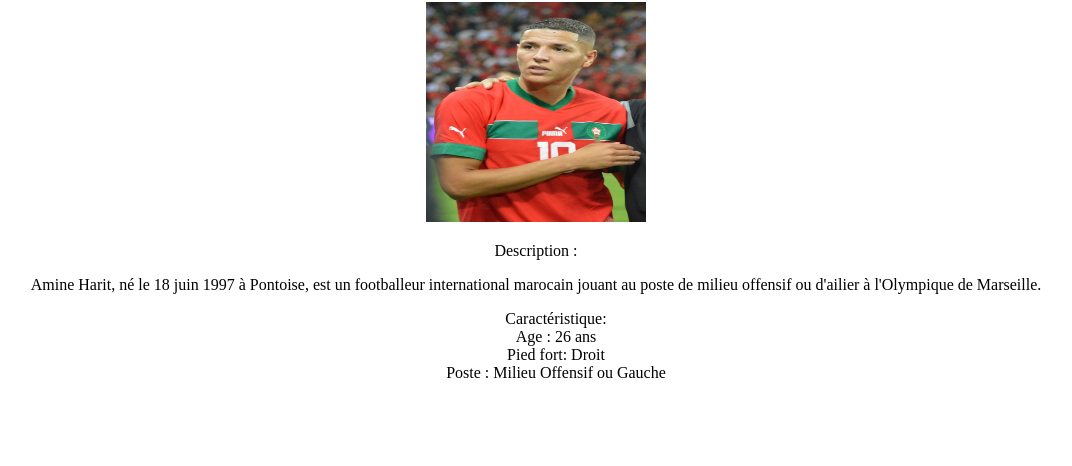
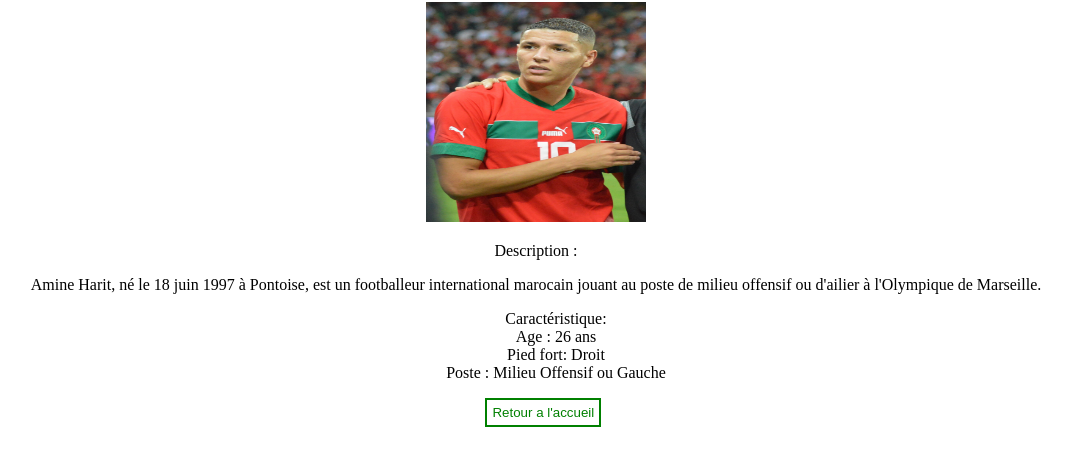
Before and after one commit to 22Tayeb/MoroccanPlayers, a plain HTML site: page detail_players/detail_harit.html in a window 1280 px wide. Shown: the part 78-544 px from the top of the page, without its empty margins (104-1176 px from the left). Drawn offline with Linux system fonts and the light colour scheme.

Commit message:
4th commit

```diff
--- a/detail_players/detail.css
+++ b/detail_players/detail.css
@@ -14,3 +14,16 @@ img{
 .titre-image-container{
     text-align: center;
 }
+
+button{
+    margin-left: 46%;
+    background-color: white;
+    color: green;
+    border: 2px solid green; /* Green */
+padding: 5px;
+}
+
+button:hover{
+     background-color: #04AA6D; /* Green */
+     color: white;
+}
--- a/detail_players/detail_harit.html
+++ b/detail_players/detail_harit.html
@@ -22,5 +22,8 @@
                 <li>Pied fort: Droit</li>
                 <li>Poste : Milieu Offensif ou Gauche</li>
             </ul>
+
+            <a href="../index.html"><button>Retour a l'accueil</button></a>
+
 </body>
 </html>
```
Also changed, not shown: detail_players/detail_hakimi.html (+3 -0 lines), detail_players/detail_ziyech.html (+2 -0 lines).
